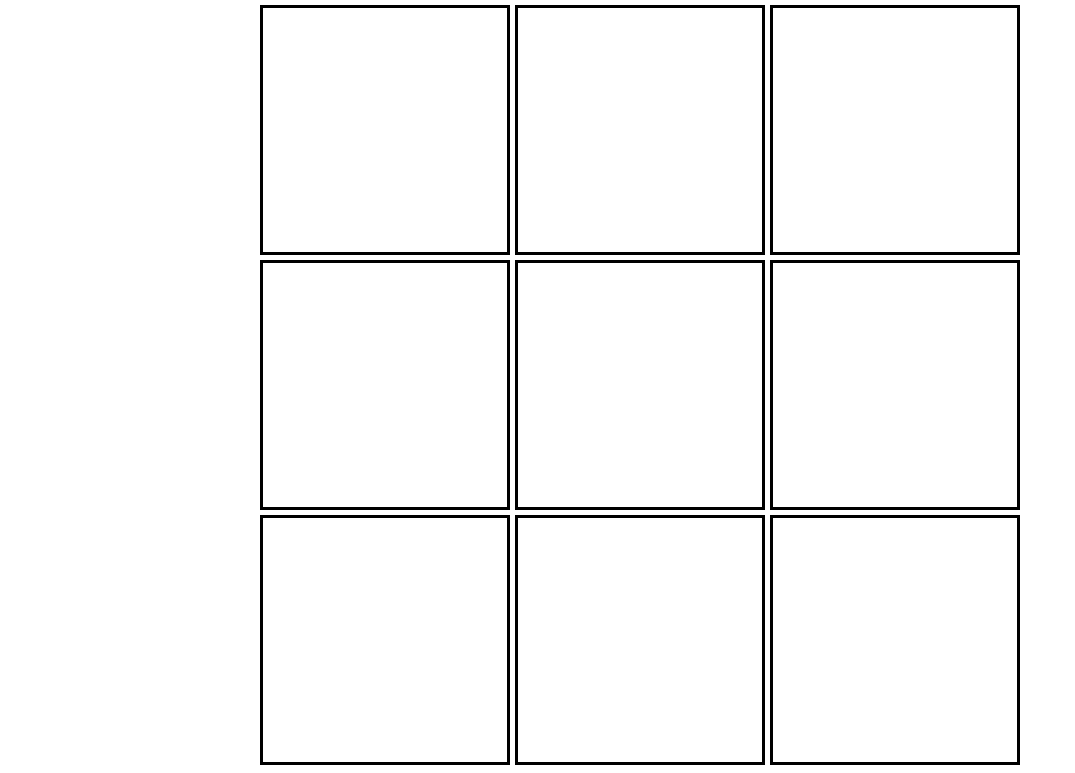
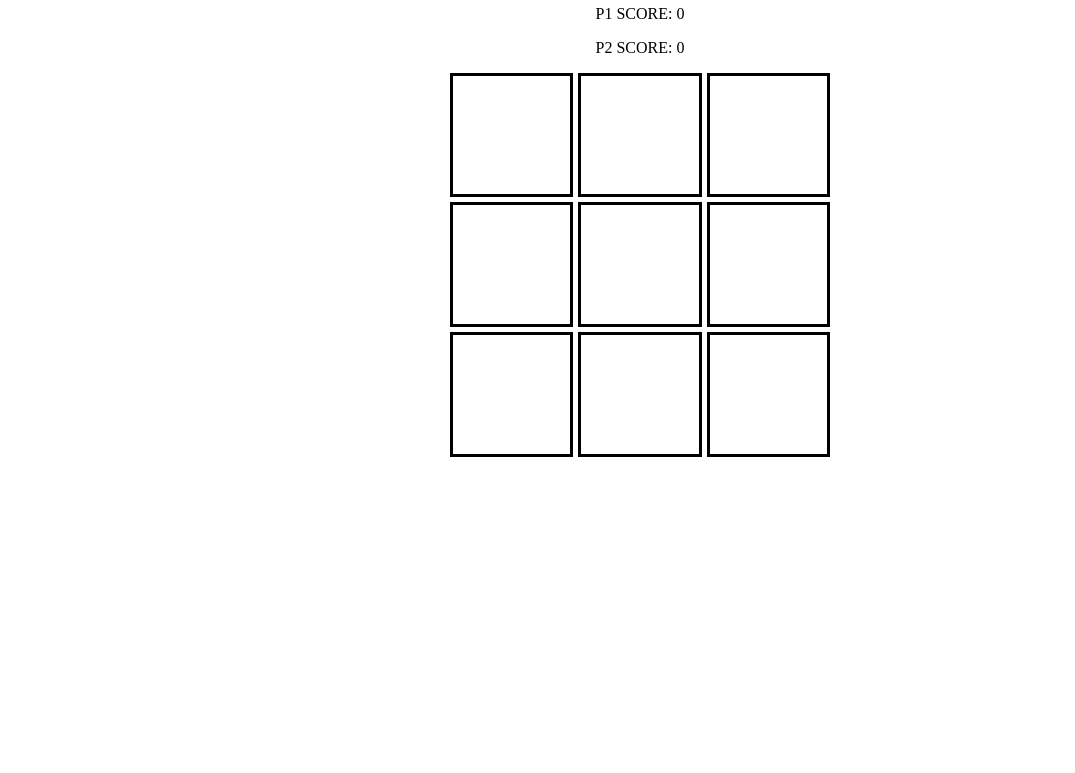
Before and after one commit to hnrkcode/tictactoe, a website: page index.html in a window 1280 px wide. Shown: the part 122-895 px from the top of the page, without its empty margins (0-1075 px from the left). After the commit the page ends 800 px from the top, so only its background shows below. Drawn offline with Linux system fonts and the light colour scheme.

Commit message:
Update score at victory

```diff
--- a/index.html
+++ b/index.html
@@ -8,8 +8,14 @@
     <script src="src/js/index.js" defer></script>
 </head>
 <body>
-    <h1>TicTacToe</h1>
-    <h2>Active player: <span id="active-player"></span></h2>
-    <div class="grid"></div>
+    <header>
+        <h1>TicTacToe</h1>
+        <h2>Active player: <span id="active-player"></span></h2>
+        <p>P1 SCORE: <span id="score-player-one"></span></p>
+        <p>P2 SCORE: <span id="score-player-two"></span></p>
+    </header>
+    <main>
+        <div class="grid"></div>
+    </main>
 </body>
 </html>
--- a/src/css/style.css
+++ b/src/css/style.css
@@ -1,10 +1,19 @@
+header {
+  text-align: center;
+}
+
+main {
+  margin: 0px 35% 0px 35%;
+}
+
 .grid {
   display: grid;
-  justify-content: center;
-  grid-template-columns: repeat(3, 250px);
-  grid-template-rows: repeat(3, 250px);
+  /* justify-content: center;  */
+  grid-template-columns: repeat(3, 1fr);
+  grid-template-rows: repeat(3, 1fr);
   column-gap: 5px;
   row-gap: 5px;
+  height: 30vw;
 }
 
 .grid > div {
--- a/src/js/index.js
+++ b/src/js/index.js
@@ -1,8 +1,20 @@
 const grid = document.querySelector(".grid");
 const activePlayer = document.getElementById("active-player");
+const playerOneScore = document.getElementById("score-player-one");
+const playerTwoScore = document.getElementById("score-player-two");
 const cells = [];
 const size = 9;
+const score = {
+  "playerOne": 0,
+  "playerTwo": 0
+};
+
 let cellsLeft = size;
+
+const setScore = () => {
+  playerOneScore.innerText = score.playerOne;
+  playerTwoScore.innerText = score.playerTwo;
+}
 
 const setActivePlayer = player => {
   activePlayer.textContent = player;
@@ -23,6 +35,9 @@ const switchActivePlayer = () => {
 const renderGrid = () => {
   // Initialize active player.
   setActivePlayer("Player 1");
+
+  // Initialize score.
+  setScore();
 
   // Render grid.
   for (let i = 0; i < size; i++) {
@@ -117,17 +132,24 @@ const clickedCell = (event) => {
     getActivePlayer() === "Player 1" ? classList.add("player1-clicked") : classList.add("player2-clicked");
     classList.remove("player1-hover", "player2-hover");
     cellsLeft--;
-    switchActivePlayer();
-  }
 
     // Check if the player has won.
     if (isVictory()) {
+      if (getActivePlayer() === "Player 1") {
+        score.playerOne++;
+      } else {
+        score.playerTwo++;
+      }
+      setScore();
       resetGame();
     }
 
     // Check if it's a draw.
     if (isDraw()) {
       resetGame();
+    }
+
+    switchActivePlayer();
   }
 };
 
```
Lines whose indentation alone changed are shown as unchanged.
